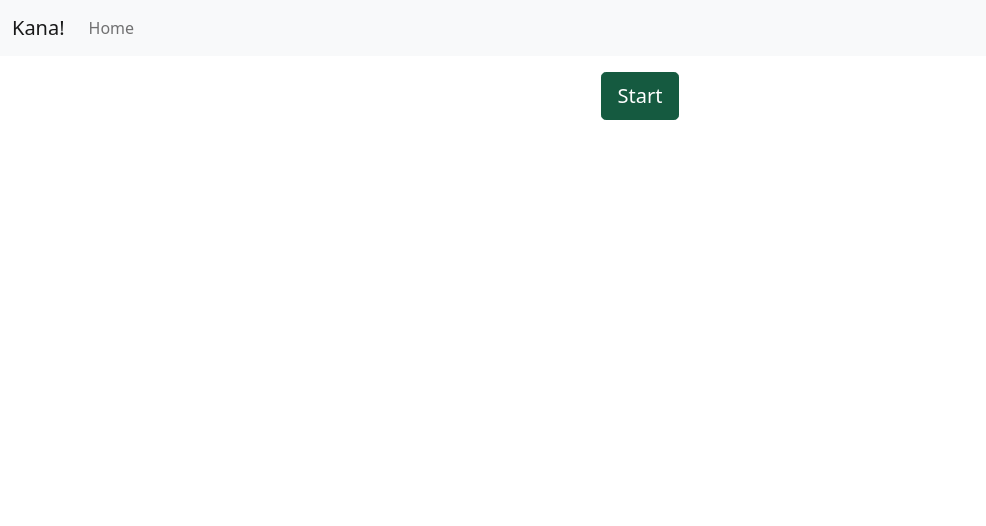
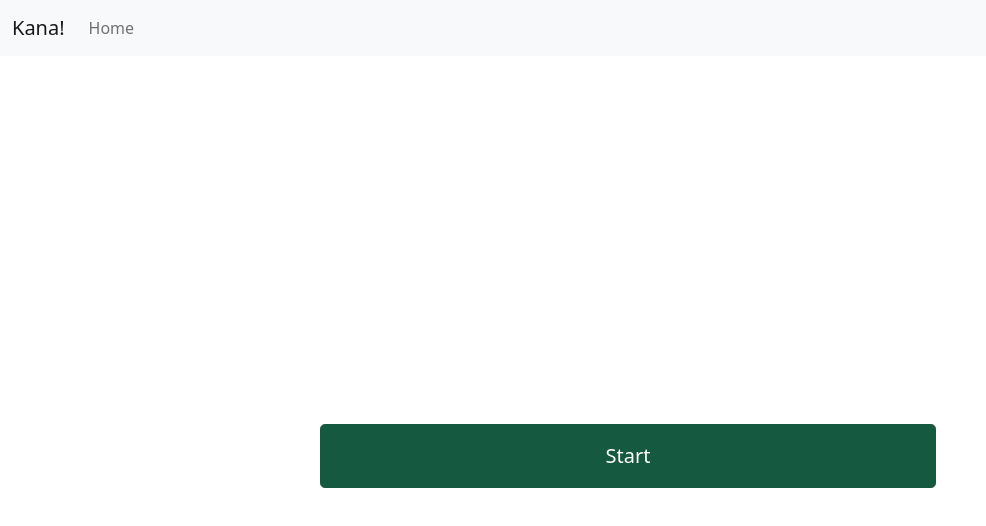
Before and after one commit to meronz/kana-pwa, a Vue app: page / in a window 1280 px wide. Shown: the top 526 px of the page, without its empty margins (0-986 px from the left). Built offline with nearby package versions, Linux system fonts and the light colour scheme.

Commit message:
Start button centered in page.

```diff
--- a/src/views/Home.vue
+++ b/src/views/Home.vue
@@ -1,12 +1,16 @@
 <template>
-  <div class="container">
-    <div class="d-flex justify-content-center align-items-center my-3">
-      <router-link
-        tag="button"
-        to="/play"
-        class="btn btn-lg btn-primary"
-        v-t="'app.start'"
-      />
+  <div class="container-fluid min-vh-100 d-flex flex-column">
+    <div class="row flex-grow-1">
+      <div class="row align-items-center">
+        <div class="d-flex justify-content-center align-items-center">
+          <router-link
+            tag="button"
+            to="/play"
+            class="btn btn-lg btn-primary big-button p-3"
+            v-t="'app.start'"
+          />
+        </div>
+      </div>
     </div>
   </div>
 </template>
@@ -14,3 +18,10 @@
 <script>
 export default { name: "Home" };
 </script>
+
+<style scoped>
+.big-button {
+  min-width: 500px;
+  min-width: 50%;
+}
+</style>
```
